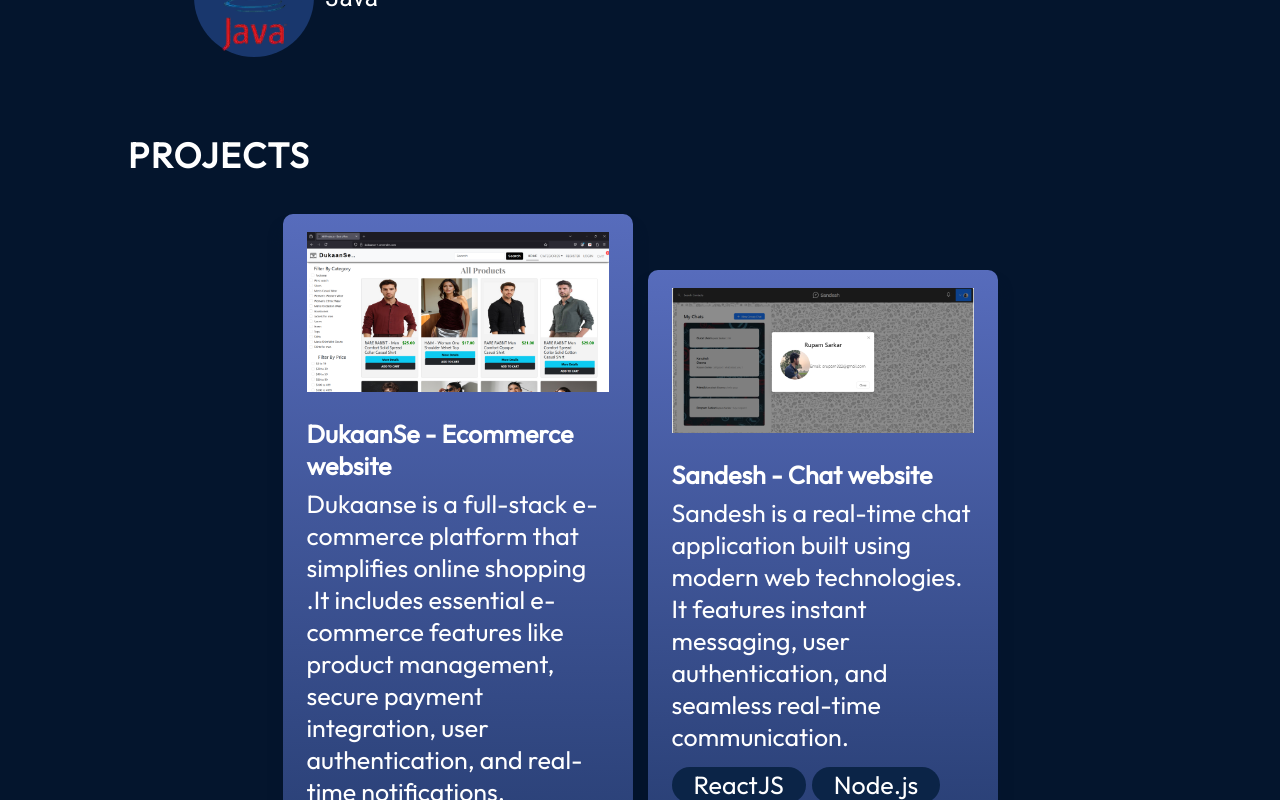
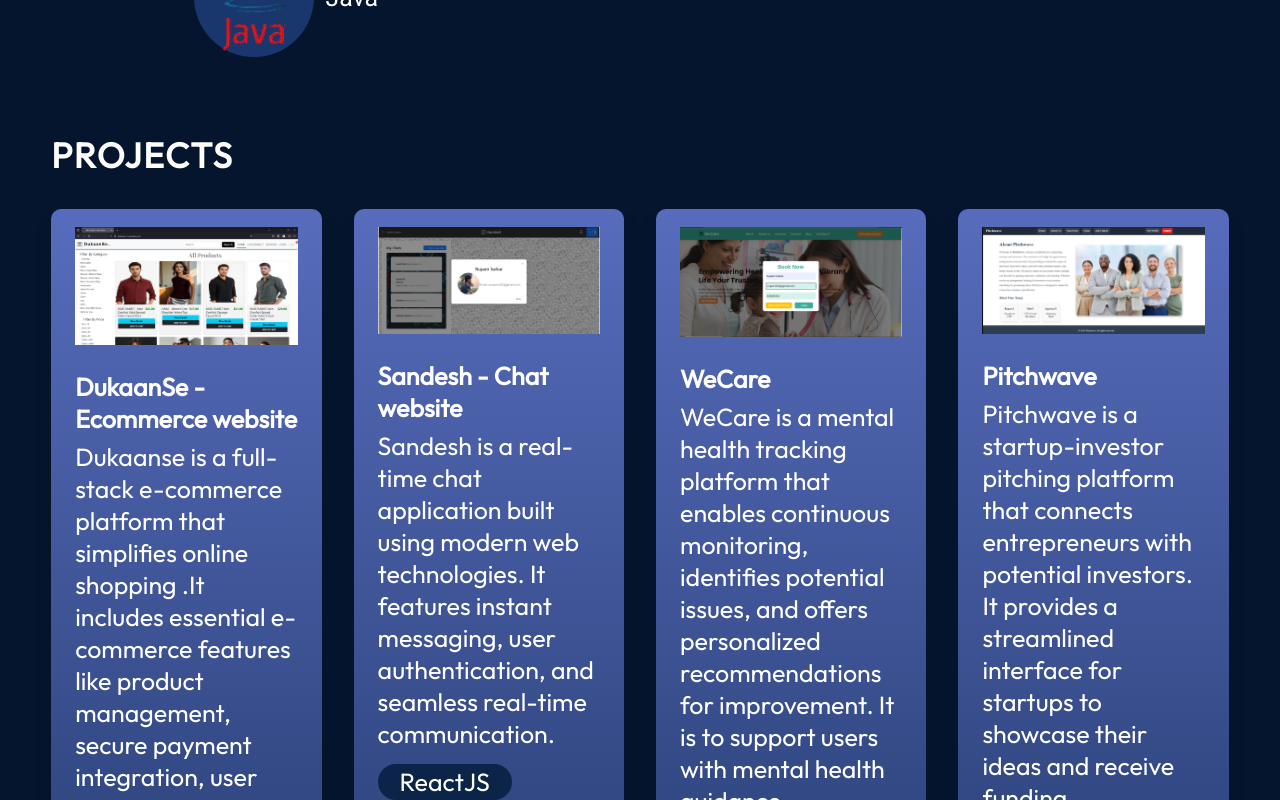
Before and after one commit to Rupamsarkar123/Portfolio, a React (Vite) app: page / in a window 1280 px wide. Shown: the part 1800-2600 px from the top of the page. Built offline with nearby package versions, Linux system fonts and the light colour scheme.

Commit message:
Update Projects.module.css

```diff
--- a/src/components/Projects/Projects.module.css
+++ b/src/components/Projects/Projects.module.css
@@ -3,8 +3,7 @@
 .container {
   margin-top: 76px;
   color: var(--color-text);
-  margin-left: 10%;
-  margin-right: 10%;
+  padding: 0 4%;
 }
 
 .title {
@@ -15,12 +14,10 @@
 }
 
 .projects {
-  margin-top: 37px;
-  display: flex;
-  flex-direction: row;
-  flex-wrap: wrap;
-  align-items: center;
-  justify-content: center;
-  gap: 15px;
+  display: grid;
+  grid-template-columns: repeat(auto-fit, minmax(240px, 1fr));
+  gap: 2rem;
+  margin-top: 2rem;
   width: 100%;
+  box-sizing: border-box;
 }
```
